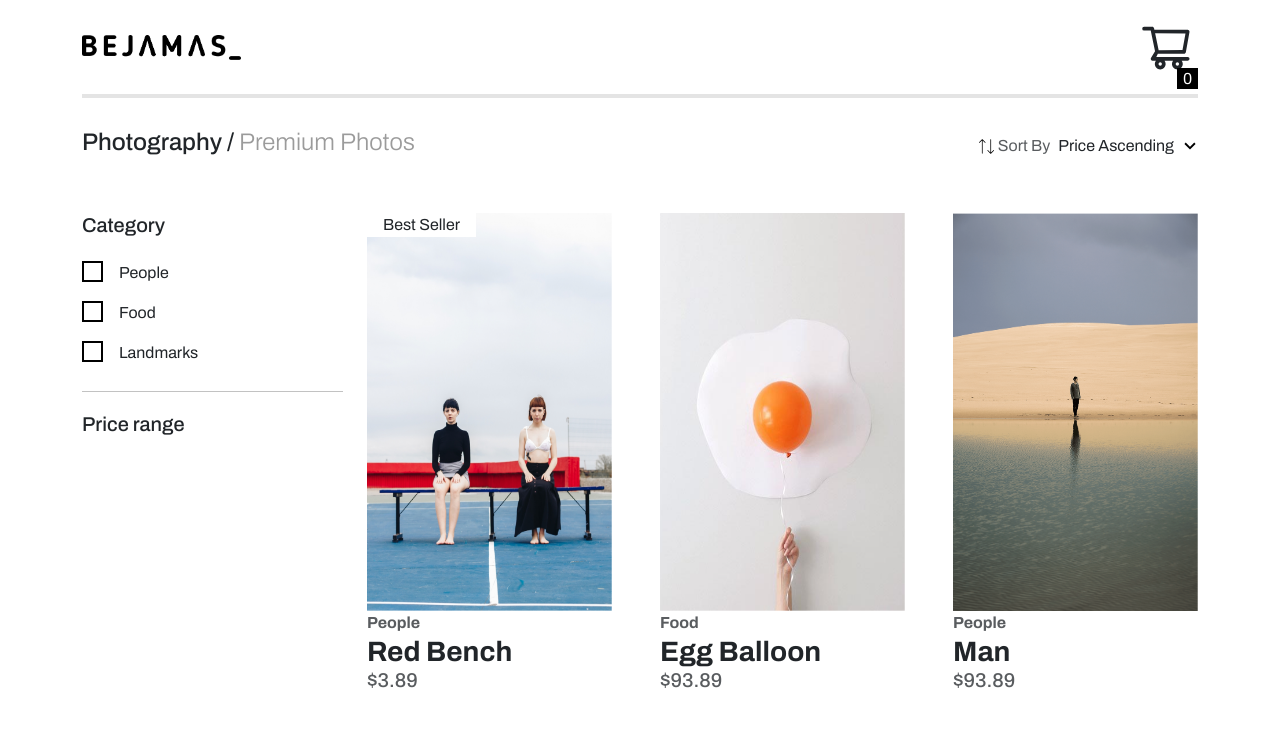
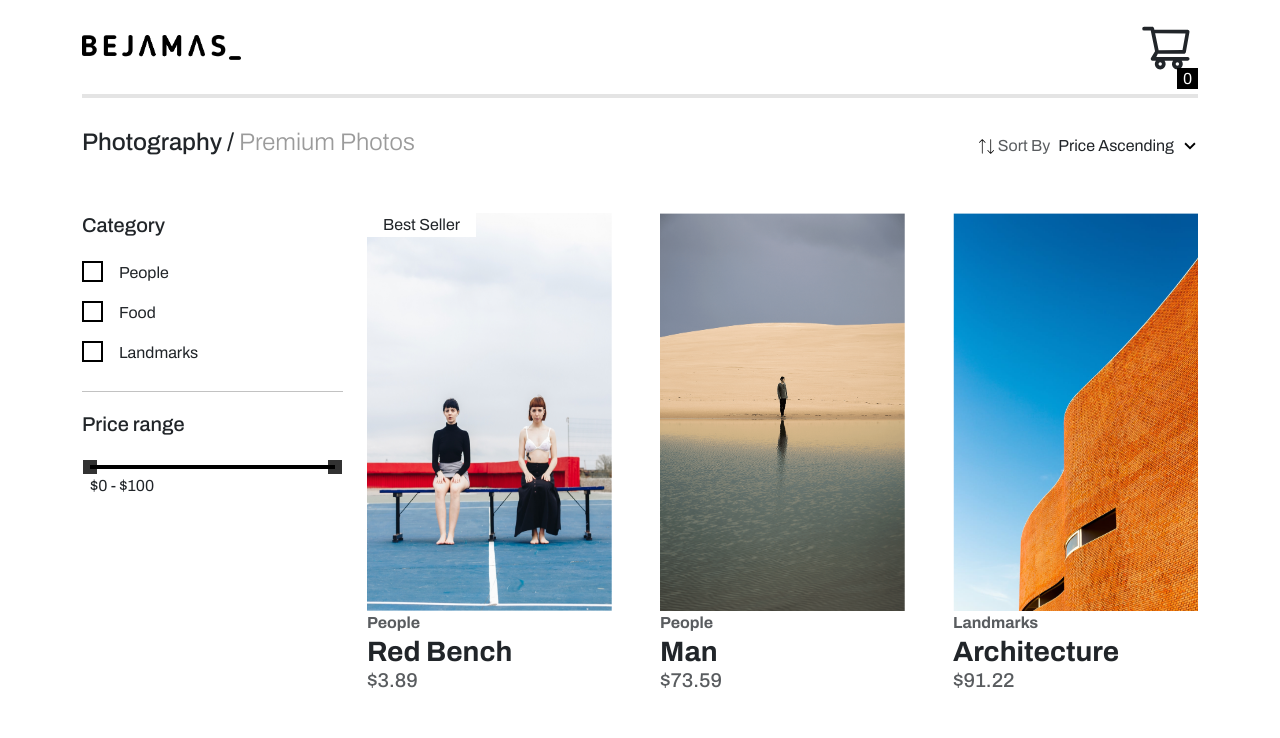
Before and after one commit to ramazanerikli/e-commerce-store, a React (Create React App) app: page / in a window 1280 px wide. Shown: the top 738 px of the page. Built offline with nearby package versions, Linux system fonts and the light colour scheme.

Commit message:
Price range slider

```diff
--- a/package.json
+++ b/package.json
@@ -12,6 +12,7 @@
     "@types/react": "^18.2.54",
     "@types/react-dom": "^18.2.18",
     "bootstrap": "^5.3.2",
+    "rc-slider": "^10.5.0",
     "react": "^18.2.0",
     "react-dom": "^18.2.0",
     "react-icons": "^5.0.1",
--- a/src/App.tsx
+++ b/src/App.tsx
@@ -6,6 +6,8 @@ import { Product } from "../types/product";
 import ProductCard from "./components/ProductCard";
 import { Provider } from "react-redux";
 import store from "./store";
+import Slider from 'rc-slider';
+import 'rc-slider/assets/index.css';
 
 function App() {
 
@@ -21,9 +23,17 @@ function App() {
     }
   };
 
+  const [priceRange, setPriceRange] = useState<[number, number]>([0, 100]);
+
+  const handlePriceChange = (newRange: [number, number]) => {
+    setPriceRange(newRange);
+  };
+
+
   const filteredProducts = products.filter((product) =>
-    selectedCategories.length === 0 ? true : selectedCategories.includes(product.category)
-  );
+  (selectedCategories.length === 0 || selectedCategories.includes(product.category))
+  && (product.price >= priceRange[0] && product.price <= priceRange[1])
+);
 
   const [sortByDropdownVisible, setSortByDropdownVisible] = useState(false);
 
@@ -40,13 +50,16 @@ function App() {
     setSortByDropdownVisible(false);
   }
 
-
-
   if (sortingOption === "price ascending") {
     filteredProducts.sort((a, b) => a.price - b.price);
   } else if (sortingOption === "price descending") {
     filteredProducts.sort((a, b) => b.price - a.price);
   }
+
+
+
+
+
 
   return (
     <Provider store={store}>
@@ -118,8 +131,21 @@ function App() {
             </div>
 
             <h5 className="mb-4">Price range</h5>
-            <div>
-
+            <div className="price-list px-2">
+            <Slider
+              range
+              min={0}
+              max={100}
+              defaultValue={[0, 100]}
+              value={priceRange}
+              onChange={handlePriceChange as any}
+              trackStyle={[{ backgroundColor: '#000', borderRadius: 0 }]}
+              handleStyle={[
+                { backgroundColor: '#000', borderColor: '#000', borderRadius: 0 },
+                { backgroundColor: '#000', borderColor: '#000', borderRadius: 0 },
+              ]}
+            />
+            <span>{`$${priceRange[0]} - $${priceRange[1]}`}</span>
             </div>
           </div>
           <div className="col-lg-9">
--- a/src/products.ts
+++ b/src/products.ts
@@ -25,7 +25,7 @@ const products = [
     id: "2",
     name: "Man",
     category: "people",
-    price: 93.89,
+    price: 73.59,
     currency: "USD",
     image: "/man.png",
     bestseller: false,
@@ -36,7 +36,7 @@ const products = [
     id: "3",
     name: "Architecture",
     category: "landmarks",
-    price: 101,
+    price: 91.22,
     currency: "USD",
     image: "/landmark.png",
     bestseller: false,
```
Also changed, not shown: 1 other file (tests, documents, lock files or other folders).
